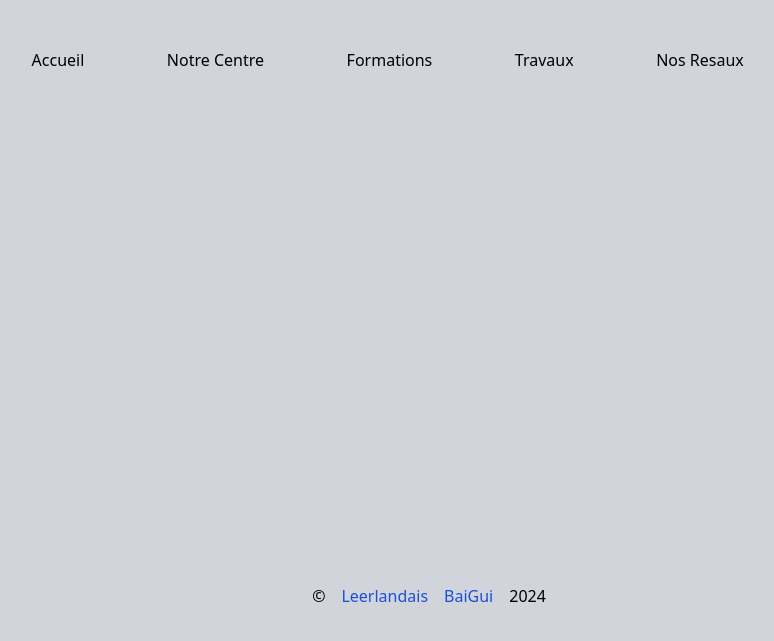
After one commit to Leerlandais/JoeF2M, a PHP site: template view/template.html.twig in a window 1280 px wide. The commit adds this page. Shown: the top 641 px of the page, without its empty margins (211-985 px from the left). Run offline with PHP 8.4, Linux system fonts and the light colour scheme; the template is opened without the code that fills it, so the values that code supplies are empty; a stand-in replaces the project's code that opens the database connection; some libraries are stand-ins or nearby versions.

Commit message:
layout: temporarily directs to template.twig while testing footer (footer: ok) and header (header: links not active)

```diff
--- /dev/null
+++ b/view/template.html.twig
@@ -0,0 +1,66 @@
+{% extends 'base.html.twig' %}
+{% block head %}
+    {{ parent() }}
+<meta charset="UTF-8">
+<meta name="viewport"
+      content="width=device-width, user-scalable=no, initial-scale=1.0, maximum-scale=1.0, minimum-scale=1.0">
+<meta http-equiv="X-UA-Compatible" content="ie=edge">
+
+{% block stylesheets %}
+    <script src="https://cdn.tailwindcss.com"></script>
+    <script src="https://code.jquery.com/jquery-3.7.1.min.js"></script>
+    <link href="https://cdnjs.cloudflare.com/ajax/libs/font-awesome/5.15.3/css/all.min.css" rel="stylesheet">
+{% endblock %} {# end stylesheets #}
+{% endblock %} {# end head #}
+{% block bodyClass %}"bg-gray-300"{% endblock %} {# ajoute temporaire car c'est plus confortable pour les yeux #}
+{% block header %}
+<nav>
+    <ul class="flex justify-evenly mx-auto w-[75%] mt-12">
+            <li>
+        <a href="">
+                Accueil
+        </a>
+            </li>
+            <li>
+        <a href="">
+                Notre Centre
+        </a>
+            </li>
+            <li>
+        <a href="">
+                Formations
+        </a>
+            </li>
+            <li>
+        <a href="">
+                Travaux
+        </a>
+            </li>
+            <li>
+        <a href="">
+                Nos Resaux
+            </li>
+
+    </ul>
+</nav>
+{% endblock %}
+{% block mainClass %} "flex flex-col text-center mx-auto w-fit" {% endblock %}
+
+{% block footer %}
+    <div class="flex flex-row w-[25%] mx-auto justify-center absolute bottom-48 left-0 right-0">
+
+&copy; <a href="https://leerlandais.com"
+                  target="_blank"
+                  rel="noopener noreferrer"
+                  class="px-4 text-blue-700">
+                        Leerlandais
+               </a>
+               <a href="https://2023.webdev-cf2m.be/Guillaume/"
+                  target="_blank"
+                  rel="noopener noreferrer"
+                  class="pr-4 text-blue-700">
+                        BaiGui
+               </a>
+        {{ 'now' | date('Y') }}
+    </div>
+{% endblock %}
```
Also changed, not shown: controller/publicController.php (+11 -0 lines), view/base.html.twig (line endings or trailing spaces).
